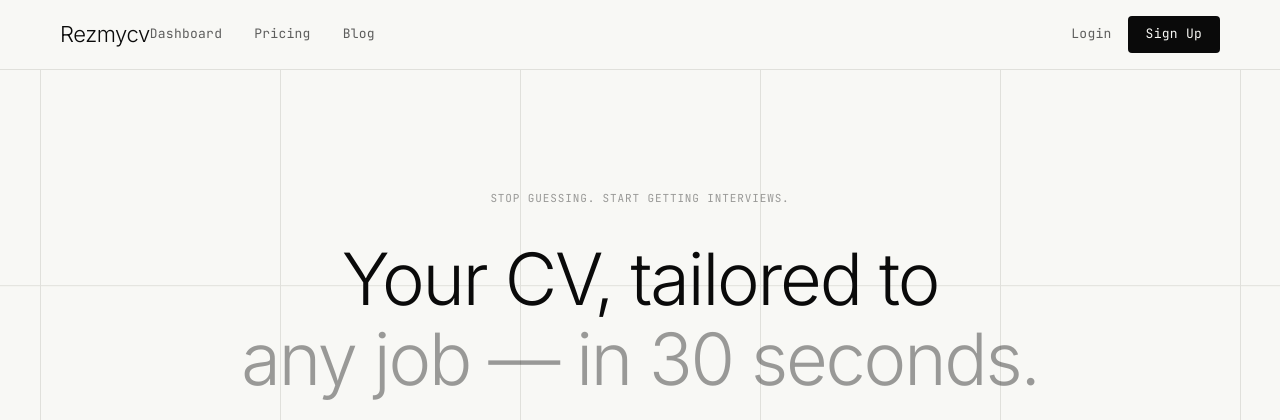
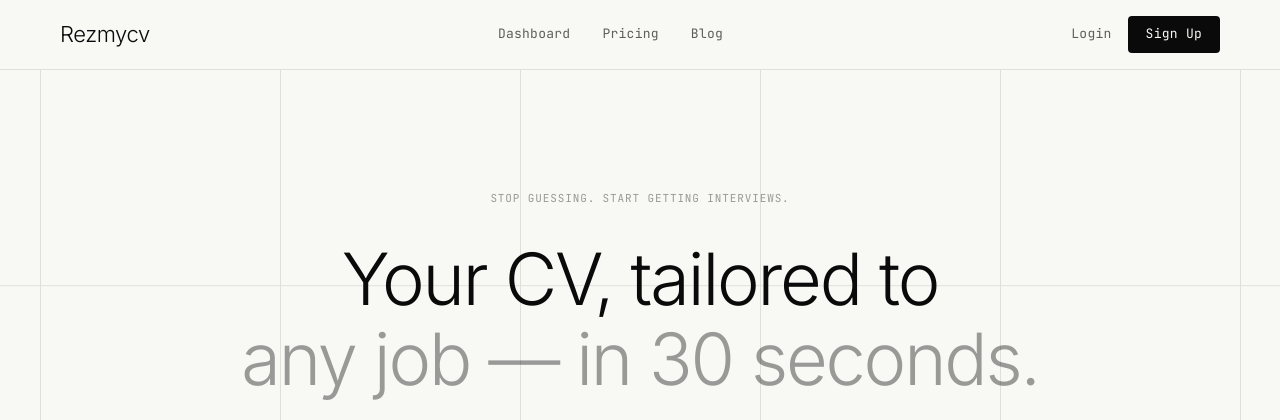
Before and after one commit to ncik8/TailorMyCV, a Flask app: page / in a window 1280 px wide. Shown: the top 420 px of the page. Run offline with Flask 3, Linux system fonts and the light colour scheme.

Commit message:
Nav: center primary links

```diff
--- a/templates/base.html
+++ b/templates/base.html
@@ -77,6 +77,8 @@
         .nav-primary {
             display: flex;
             gap: 32px;
+            justify-content: center;
+            flex: 1;
         }
 
         .nav-auth {
```
